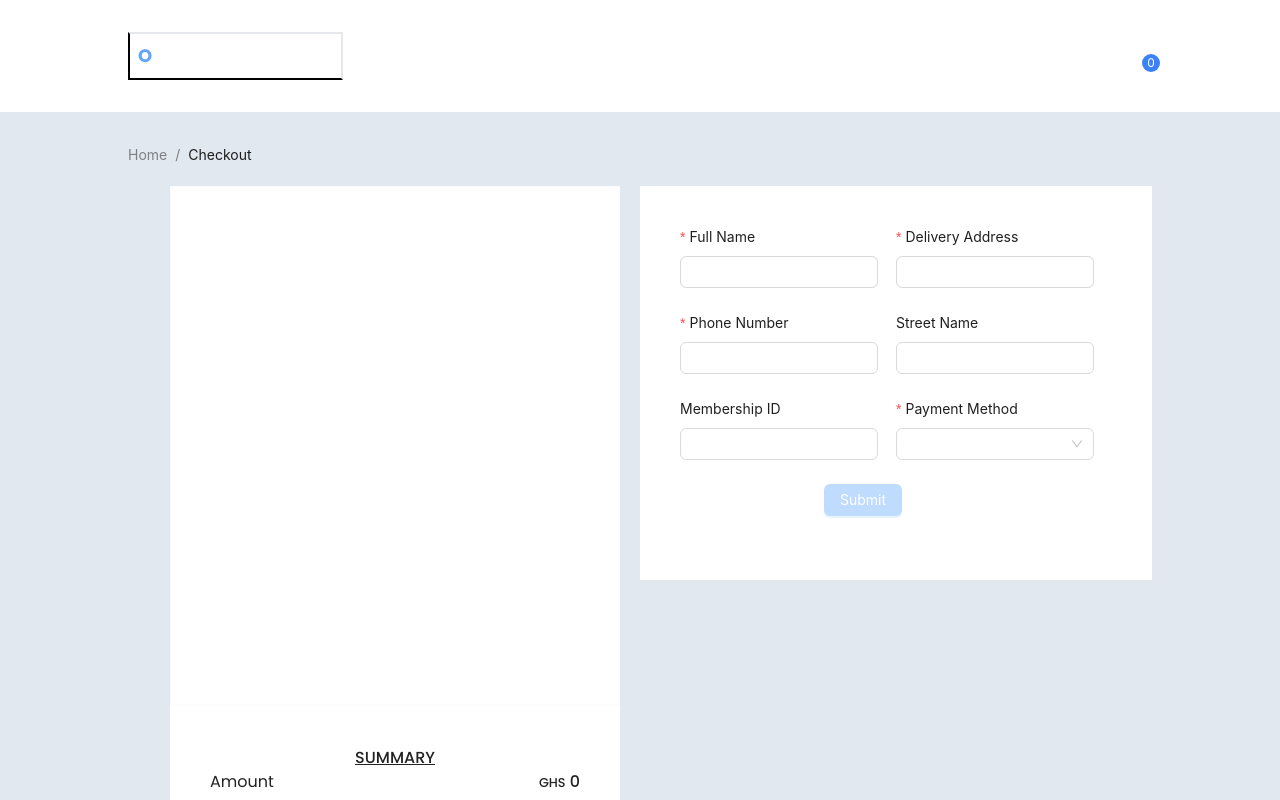
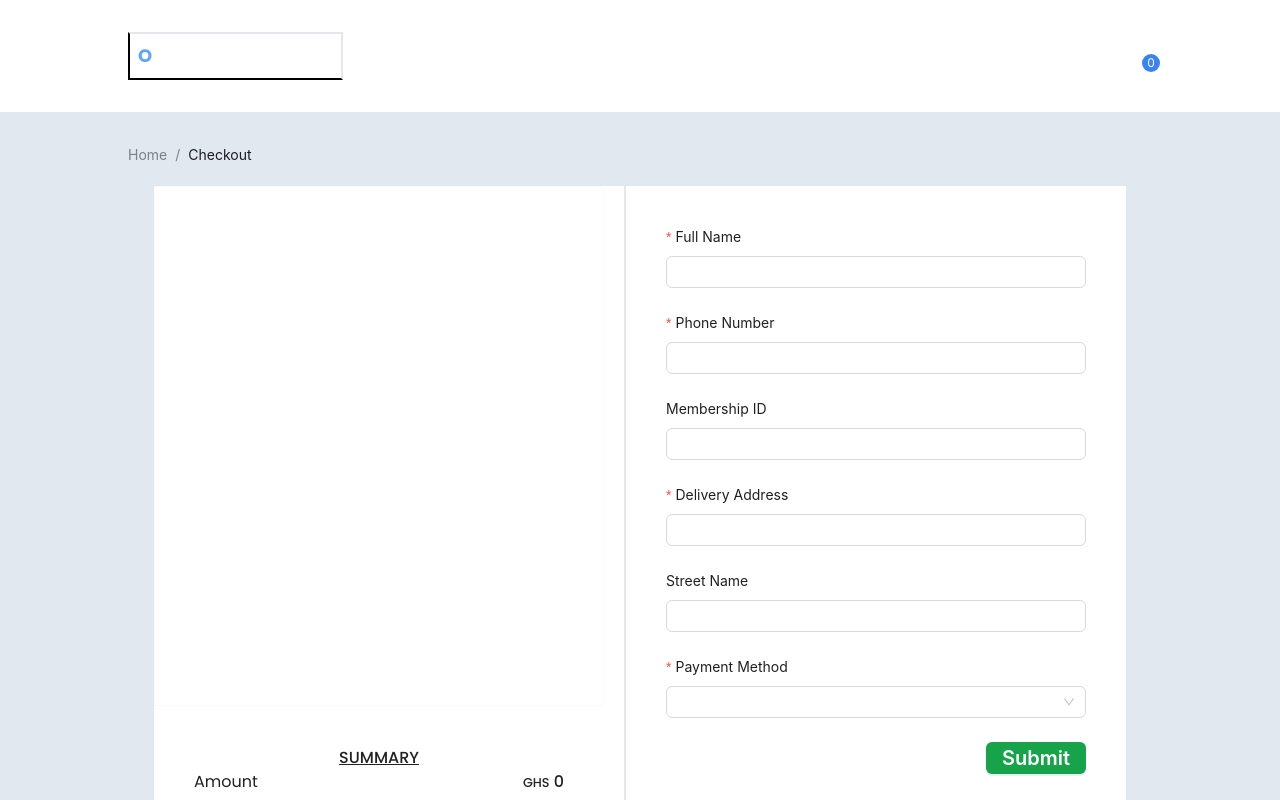
Before and after one commit to ahiekpordavid/ohema, a React (Create React App) app: page /checkout in a window 1280 px wide. Shown: the top 800 px of the page. Built offline with nearby package versions, Linux system fonts and the light colour scheme.

Commit message:
Checkout

```diff
--- a/src/pages/Checkout.js
+++ b/src/pages/Checkout.js
@@ -1,15 +1,23 @@
-import React, { useContext } from "react";
+import React, { useContext, useState } from "react";
 import { CartContext } from "../contexts/CartContext";
 import CheckoutList from "../components/CheckoutList";
 import { SidebarContext } from "../contexts/SidebarContext";
-import { Breadcrumb, Col, Row, Select } from "antd";
+import { Breadcrumb,  Select } from "antd";
 import { Link } from "react-router-dom";
-import { Button, Checkbox, Form, Input } from "antd";
+import { Button, Form, Input } from "antd";
 
 const Checkout = () => {
-  const { cart, total, itemNumber } = useContext(CartContext);
+  const { cart, total } = useContext(CartContext);
   const { handleClose } = useContext(SidebarContext);
   const { Option } = Select;
+
+  const [paymentMethod, setPaymentMethod] = useState(null);
+  const [showMonthsDropdown, setShowMonthsDropdown] = useState(false);
+
+  const handlePaymentMethodChange = value => {
+    setPaymentMethod(value);
+    setShowMonthsDropdown(value === 'FISERVICES');
+  };
 
   return (
     <div className="bg-slate-200 h-full pt-[80px]" onClick={handleClose}>
@@ -25,8 +33,9 @@ const Checkout = () => {
             },
           ]}
         />
-        <div className="flex ">
-          <div style={{ flex: "1" }} className="flex flex-col items-end ">
+        <div className="flex justify-center">
+          <div className="flex flex-row bg-white">
+            <div className="flex flex-col border-r-2">
               <div className="flex  flex-col gap-y-2 h-[520px] w-[450px]  overflow-y-auto overflow-x-hidden border p-3 border-gray-50  bg-white mr-5">
                 {cart.map((item) => {
                   return <CheckoutList item={item} key={item.name} />;
@@ -59,8 +68,8 @@ const Checkout = () => {
               </div>
             </div>
 
-          <div style={{ flex: "1" }} className="">
-            <div className="bg-white max-w-[590px] p-10">
+            <div className="">
+              <div className="bg-white w-[500px] p-10 ">
                 <Form
                   name="basic"
                   layout="vertical"
@@ -68,8 +77,6 @@ const Checkout = () => {
                   onFinishFailed={""}
                   autoComplete="off"
                 >
-                <Row>
-                  <Col span={11}>
                   <Form.Item
                     label="Full Name"
                     name="fullname"
@@ -99,10 +106,6 @@ const Checkout = () => {
                   <Form.Item label="Membership ID" name="membership">
                     <Input />
                   </Form.Item>
-                  </Col>
-                  <Col span={1}></Col>
-
-                  <Col span={11}>
                   <Form.Item
                     label="Delivery Address"
                     name="address1"
@@ -123,7 +126,6 @@ const Checkout = () => {
                   <Form.Item
                     label="Payment Method"
                     name="paymentMethod"
-                      style={{ marginBottom: "5px" }}
                     rules={[
                       {
                         required: true,
@@ -134,7 +136,7 @@ const Checkout = () => {
                       },
                     ]}
                   >
-                      <Select >
+                    <Select onChange={handlePaymentMethodChange}>
                       <Option value="WALLETSERVICES" style={{ padding: 9 }}>
                         Cash
                       </Option>
@@ -143,18 +145,30 @@ const Checkout = () => {
                       </Option>
                     </Select>
                   </Form.Item>
-                  </Col>
-                </Row>
-                <Form.Item
-                  wrapperCol={{
-                    offset: 8,
-                    span: 16,
-                  }}
-                >
+
+                  {paymentMethod === "WALLETSERVICES" && (
+                    <Form.Item label="Cash URL">
+                      <Input placeholder="URL to Kowri" />
+                    </Form.Item>
+                  )}
+
+                  {showMonthsDropdown && (
+                    <Form.Item label="Select Months" name="months">
+                      <Select>
+                        {[...Array(12).keys()].map((month) => (
+                          <Option key={month + 1} value={String(month + 1)}>
+                            {month + 1} month{month !== 0 ? "s" : ""}
+                          </Option>
+                        ))}
+                      </Select>
+                    </Form.Item>
+                  )}
+
+                  <Form.Item className="mt-5">
                     <Button
                       type="primary"
                       htmlType="submit"
-                    className="bg-blue-200"
+                      className="flex float-right bg-green-600 font-semibold text-xl"
                     >
                       Submit
                     </Button>
@@ -165,6 +179,7 @@ const Checkout = () => {
           </div>
         </div>
       </div>
+    </div>
   );
 };
 
```
Lines whose indentation alone changed are shown as unchanged.
